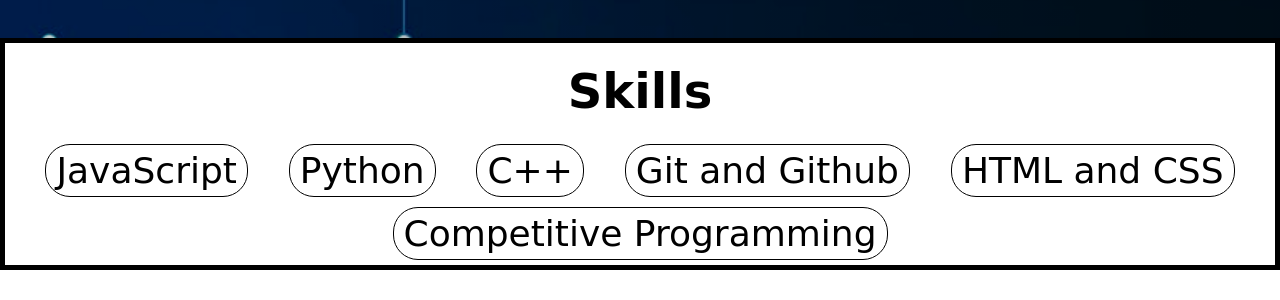
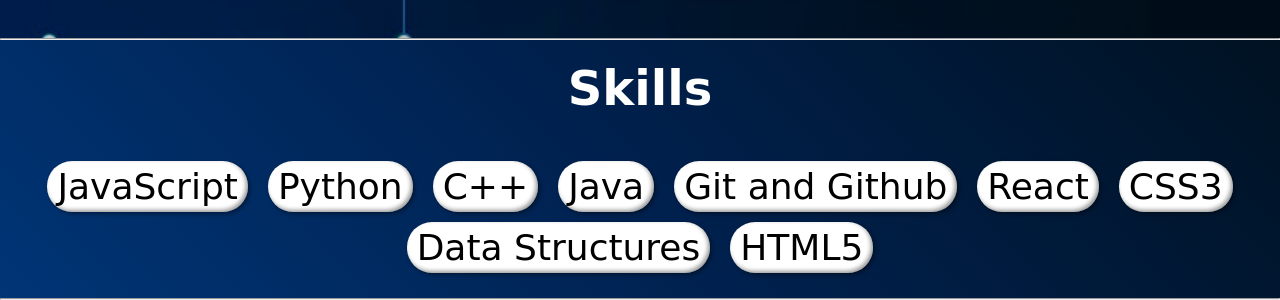
Before and after one commit to rupin-1801/My-portfolio, a plain HTML site: page index.html in a window 1280 px wide. Shown: the part 512-812 px from the top of the page. Drawn offline with Linux system fonts and the light colour scheme; a web font is replaced by a local one.

Commit message:
completed styling of skills section

```diff
--- a/css/style.css
+++ b/css/style.css
@@ -71,30 +71,32 @@
     cursor: pointer;
 }
 .skills{
-    box-shadow: inset rgba(0,0,0,0.5);
-    border : 5px solid black;
+    background: linear-gradient(45deg, #003576,#00204d, #001222);
 }
-.skills .skill-head{
+.skill-head{
+    color: white;
     font-size:var(--headings);
     background-color: transparent;
     text-align: center;
-    margin: 20px 0px;
+    padding: 20px 0px;
 }
 .skill-list{
-    background-color: transparent;
     width: 100%;
     display: flex;
     font-size: var(--main-text);
-    padding: 0px 20px;
-    justify-content: space-around;
+    padding: 20px 20px;
+    justify-content: center;
     flex-wrap: wrap;
 }
 .skill-list li{
     list-style: none;
-    border: 1px solid black;
+    width:fit-content;
+    background-color: rgba(255,255,255,1);
     border-radius: 25px;
     padding: 5px 10px;
-    margin: 5px 0px;
+    margin: 5px 10px;
+    box-shadow: 2px 2px 4px rgba(0,0,0,0.4),
+        inset -2px -2px 4px rgba(0,0,0,0.4) ;
 }
 .projects, .contact{
     position: absolute;
--- a/index.html
+++ b/index.html
@@ -45,35 +45,40 @@
       <h3 id = "game-head">Want something interesting, let's try this game!</h3>
       <div id = "game-screen"></div>
     </section> -->
+    <hr></hr>
     <section class = "skills">
       <h3 class = "skill-head">Skills</h3>
       <ul class="skill-list">
         <li>
           JavaScript
-          <p></p>
         </li>
         <li>
           Python
-          <p></p>
         </li>
         <li>
           C++
-          <p></p>
+        </li>
+        <li>
+          Java
         </li>
         <li>
             Git and Github
-          <p></p>
         </li>
         <li>
-          HTML and CSS
-          <p></p>
+          React
         </li>
         <li>
-          Competitive Programming
-          <p></p>
+          CSS3
+        </li>
+        <li>
+          Data Structures
+        </li>
+        <li>
+          HTML5
         </li>
       </ul>
     </section>
+    <hr>
     <section class = "projects">
       <h3 id = "project-head">Projects</h3>
       <div class = "card">
```
